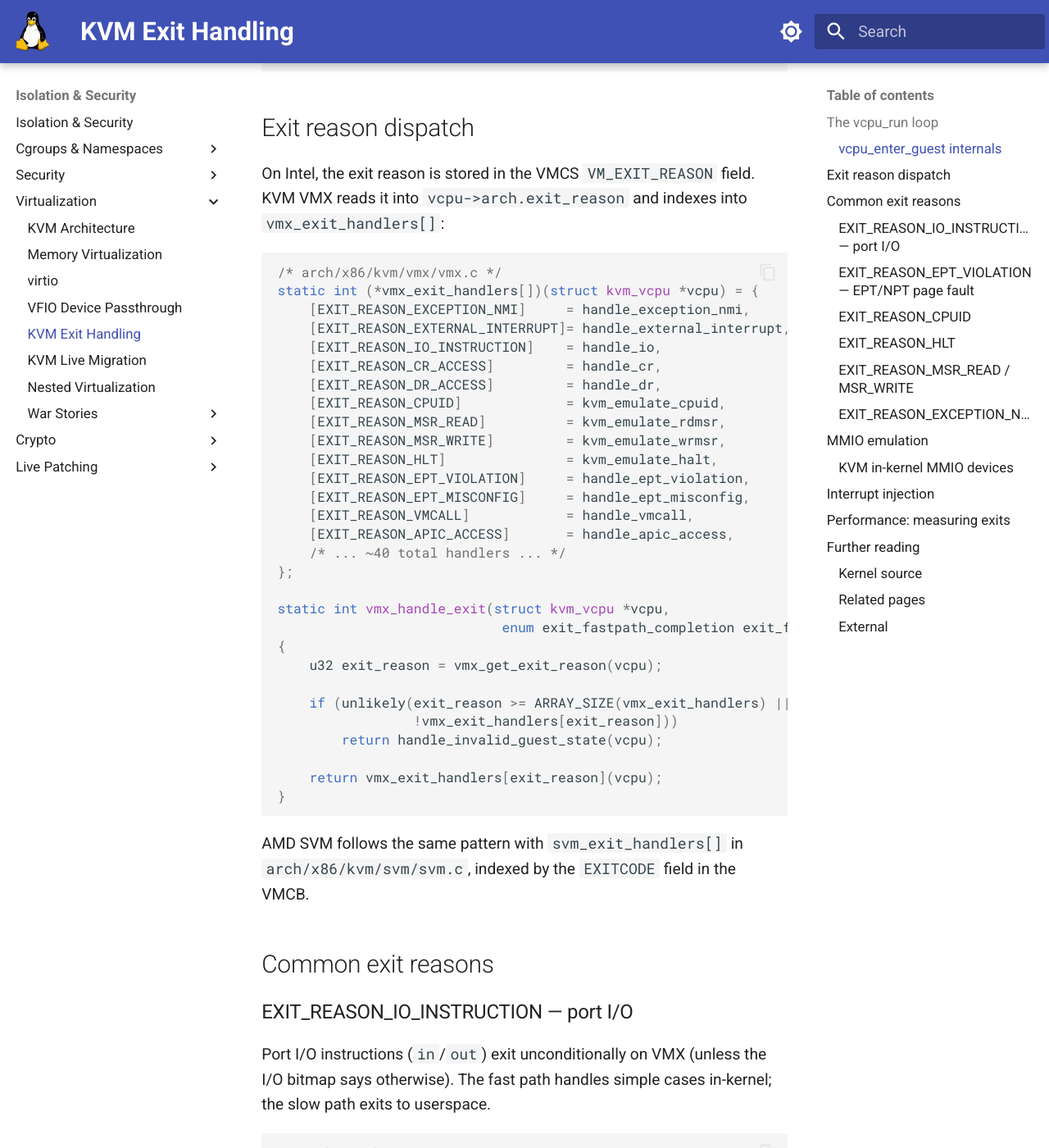
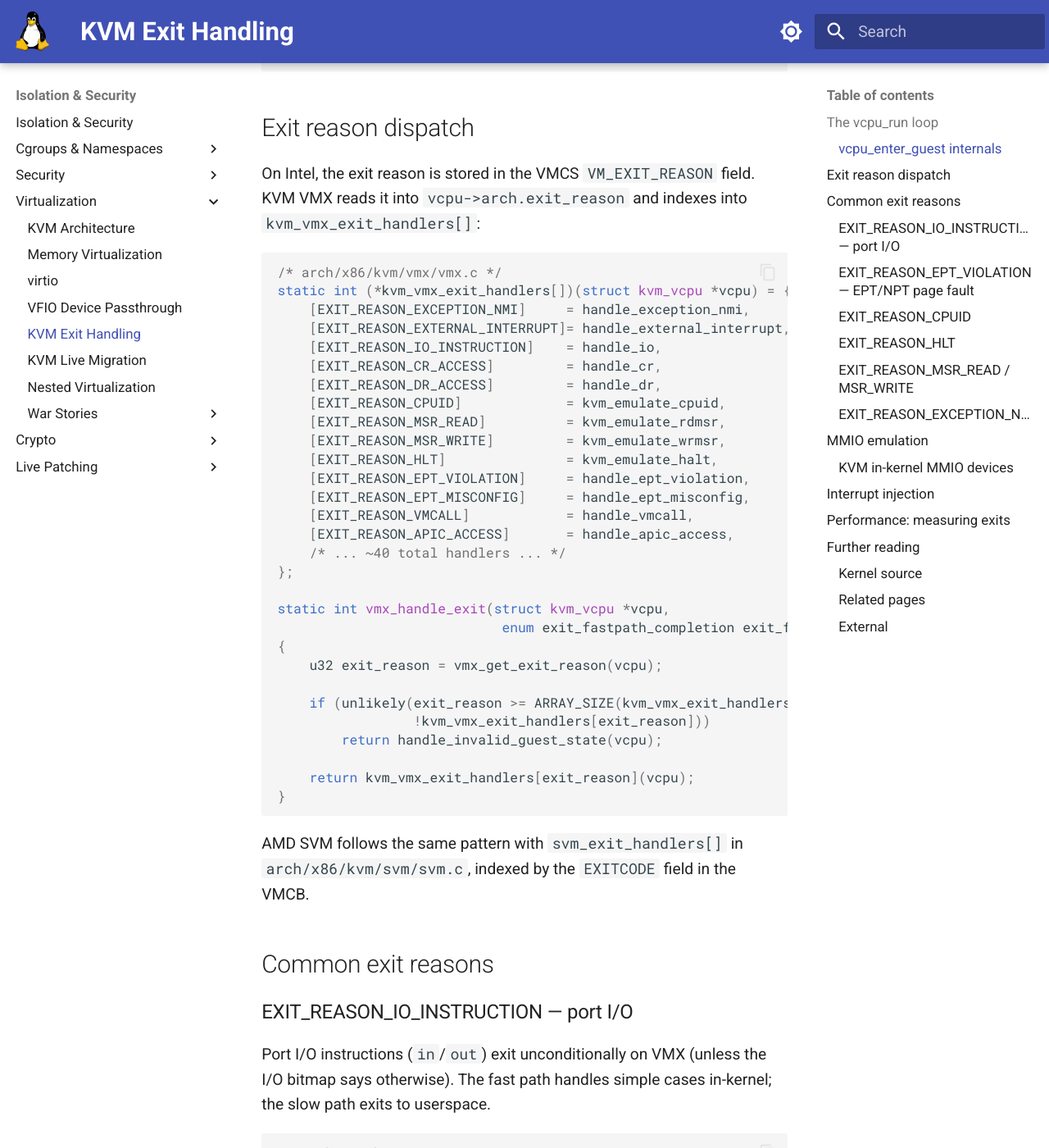
Before and after one commit to laveeshb/linux-kernel-internals, an MkDocs documentation site: the page built from docs/virtualization/kvm-exits.md, in a window 1280 px wide and 1400 px high, scrolled down 1828 px. Shown: the whole window at 82% size. Built offline with MkDocs 1.6.1 and Material for MkDocs 9.7.7, drawn with Linux system fonts in a browser that asks for light colours; some of the changed text lies outside the part shown.

Commit message:
Fix fourth round of review findings on virtualization citations
Pre-existing body-text code samples (not part of this PR's original
diff) contradicted the citations this PR already fixed:

- kvm-exits.md: the dispatch-table pseudocode used vmx_exit_handlers[]
  throughout (diagram, struct, and lookup); the real array is
  kvm_vmx_exit_handlers[] - fixed all instances to match the already-
  correct Further Reading citation
- kvm-memory.md: struct kvm_mmu's illustrative field list showed bare
  root_hpa/root_pgd fields; the real layout nests both in
  struct kvm_mmu_root_info root
- kvm-memory.md: handle_ept_violation() was labeled as living in
  mmu.c; it's actually in vmx.c (kvm_mmu_page_fault(), which it calls
  into, genuinely is in mmu.c - split the file comment across the two
  functions accordingly)

````diff
--- a/docs/virtualization/kvm-exits.md
+++ b/docs/virtualization/kvm-exits.md
@@ -17,7 +17,7 @@
               │   [VM exit fires — hardware saves guest state to VMCS]
               │
               └── kvm_x86_ops.handle_exit(vcpu, exit_fastpath)
-                    └── vmx_exit_handlers[exit_reason](vcpu)
+                    └── kvm_vmx_exit_handlers[exit_reason](vcpu)
                           returns 1 → resume guest
                           returns 0 → exit to userspace (QEMU)
 ```
@@ -60,11 +60,11 @@
 
 ## Exit reason dispatch
 
-On Intel, the exit reason is stored in the VMCS `VM_EXIT_REASON` field. KVM VMX reads it into `vcpu->arch.exit_reason` and indexes into `vmx_exit_handlers[]`:
+On Intel, the exit reason is stored in the VMCS `VM_EXIT_REASON` field. KVM VMX reads it into `vcpu->arch.exit_reason` and indexes into `kvm_vmx_exit_handlers[]`:
 
 ```c
 /* arch/x86/kvm/vmx/vmx.c */
-static int (*vmx_exit_handlers[])(struct kvm_vcpu *vcpu) = {
+static int (*kvm_vmx_exit_handlers[])(struct kvm_vcpu *vcpu) = {
     [EXIT_REASON_EXCEPTION_NMI]     = handle_exception_nmi,
     [EXIT_REASON_EXTERNAL_INTERRUPT]= handle_external_interrupt,
     [EXIT_REASON_IO_INSTRUCTION]    = handle_io,
@@ -86,11 +86,11 @@
 {
     u32 exit_reason = vmx_get_exit_reason(vcpu);
 
-    if (unlikely(exit_reason >= ARRAY_SIZE(vmx_exit_handlers) ||
-                 !vmx_exit_handlers[exit_reason]))
+    if (unlikely(exit_reason >= ARRAY_SIZE(kvm_vmx_exit_handlers) ||
+                 !kvm_vmx_exit_handlers[exit_reason]))
         return handle_invalid_guest_state(vcpu);
 
-    return vmx_exit_handlers[exit_reason](vcpu);
+    return kvm_vmx_exit_handlers[exit_reason](vcpu);
 }
 ```
 
````
Also changed, not shown: docs/virtualization/kvm-memory.md (+3 -3 lines).
